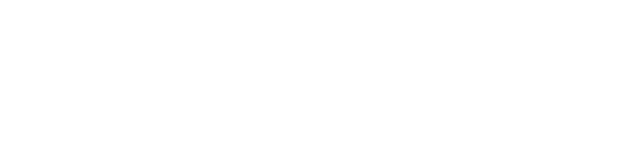
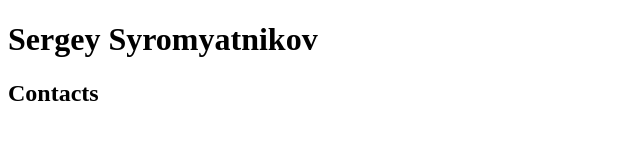
Before and after one commit to justsega/rsschool-cv, a plain HTML site: page index.html in a window 1280 px wide. Shown: the whole page, without its empty margins (0-640 px from the left). Drawn offline with Linux system fonts and the light colour scheme.

Commit message:
feat: index file

```diff
--- a/index.html
+++ b/index.html
@@ -1,11 +1,17 @@
 <!DOCTYPE html>
 <html lang="en">
+
 <head>
     <meta charset="UTF-8">
     <meta http-equiv="X-UA-Compatible" content="IE=edge">
     <meta name="viewport" content="width=device-width, initial-scale=1.0">
     <title>CV</title>
 </head>
+
 <body>
+    <h1>Sergey Syromyatnikov</h1>
+    <h2>Contacts</h2>
+    <p></p>
 </body>
+
 </html>
```
